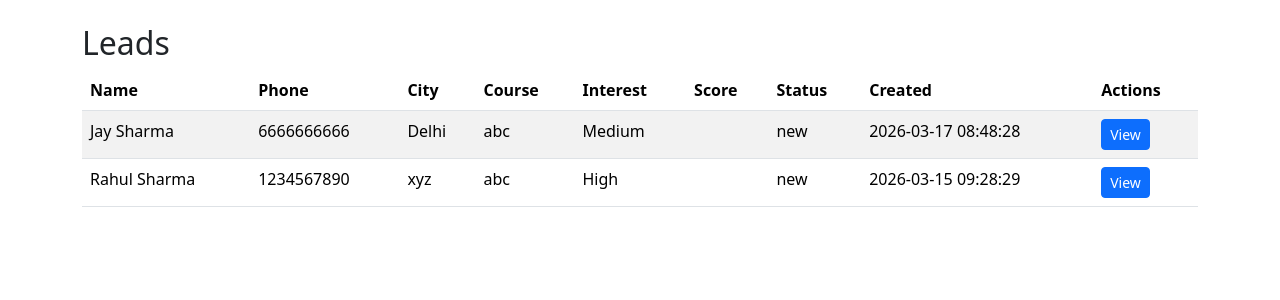
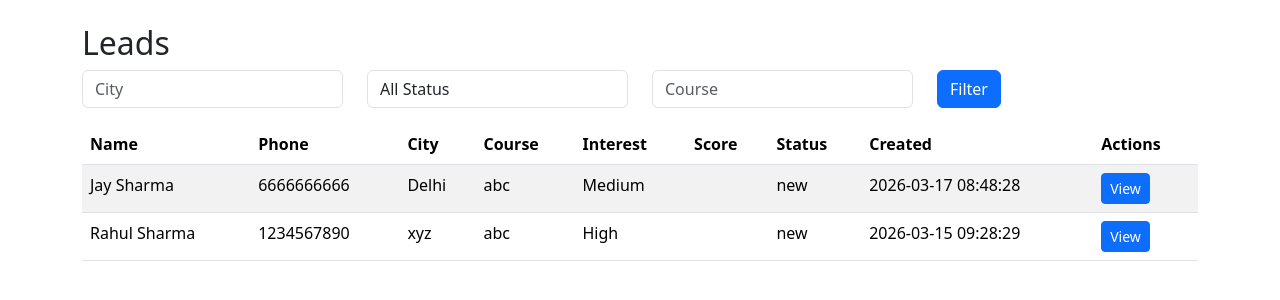
Before and after one commit to ash-csai/lead-intelligence-system, a Flask app: page /leads in a window 1280 px wide. Shown: the part 56-356 px from the top of the page. Run offline with Flask 3, Linux system fonts and the light colour scheme; data comes from the database, SQL or seed files in the repository; both versions use the stored data as it was after the commit.

Commit message:
Bug fixed.

```diff
--- a/app.py
+++ b/app.py
@@ -118,13 +118,35 @@ def lead_list():
 
     db = get_db()
 
-    leads = db.execute("""
+    city = request.args.get("city")
+    status = request.args.get("status")
+    course = request.args.get("course")
+
+    query = """
         SELECT lead_id, student_name, phone, city,
                course_interest, interest_level,
                status, created_at
         FROM leads
-        ORDER BY created_at DESC
-    """).fetchall()
+        WHERE 1=1
+    """
+
+    params = []
+
+    if city:
+        query += " AND city = ?"
+        params.append(city)
+
+    if status:
+        query += " AND status = ?"
+        params.append(status)
+
+    if course:
+        query += " AND course_interest = ?"
+        params.append(course)
+
+    query += " ORDER BY created_at DESC"
+
+    leads = db.execute(query, params).fetchall()
 
     return render_template("leads.html", leads=leads)
 
--- a/templates/leads.html
+++ b/templates/leads.html
@@ -3,6 +3,34 @@
 {% block content %}
 
 <h2>Leads</h2>
+
+<form method="GET" class="row mb-3">
+
+<div class="col">
+<input class="form-control" name="city" placeholder="City">
+</div>
+
+<div class="col">
+<select class="form-control" name="status">
+<option value="">All Status</option>
+<option value="new">New</option>
+<option value="contacted">Contacted</option>
+<option value="interested">Interested</option>
+<option value="applied">Applied</option>
+<option value="admitted">Admitted</option>
+<option value="lost">Lost</option>
+</select>
+</div>
+
+<div class="col">
+<input class="form-control" name="course" placeholder="Course">
+</div>
+
+<div class="col">
+<button class="btn btn-primary">Filter</button>
+</div>
+
+</form>
 
 <table class="table table-striped">
 
```
Also changed, not shown: lead_system.db.
